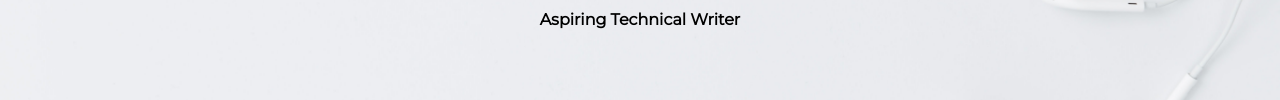
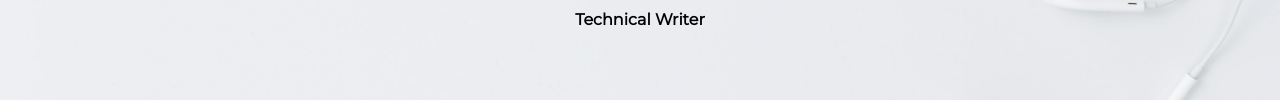
Before and after one commit to liannachurchill/liannachurchill.github.io, a plain HTML site: page index.html in a window 1280 px wide. Shown: the part 441-541 px from the top of the page. Drawn offline with Linux system fonts and the light colour scheme.

Commit message:
Update index.html
removed "aspiring" bc i AM a tech writer now hahahahahha

```diff
--- a/index.html
+++ b/index.html
@@ -15,7 +15,7 @@
     </div>
     <div id="name">
         <h1 style="background-color: #D9D9D9">Lianna Churchill</h1>
-        <h4 class="subtitle">Aspiring Technical Writer</h4>
+        <h4 class="subtitle">Technical Writer</h4>
     </div>
     <div class="icon"><a href="https://www.linkedin.com/in/lchurchill"><img src="images/linkedin34.png" alt="LinkedIn" style="padding: 5px"></a>
     <a href="mailto:liannachurchill@gmail.com"><img src="images/email.png" alt="Email" style="padding: 5px"></a></div>
```
